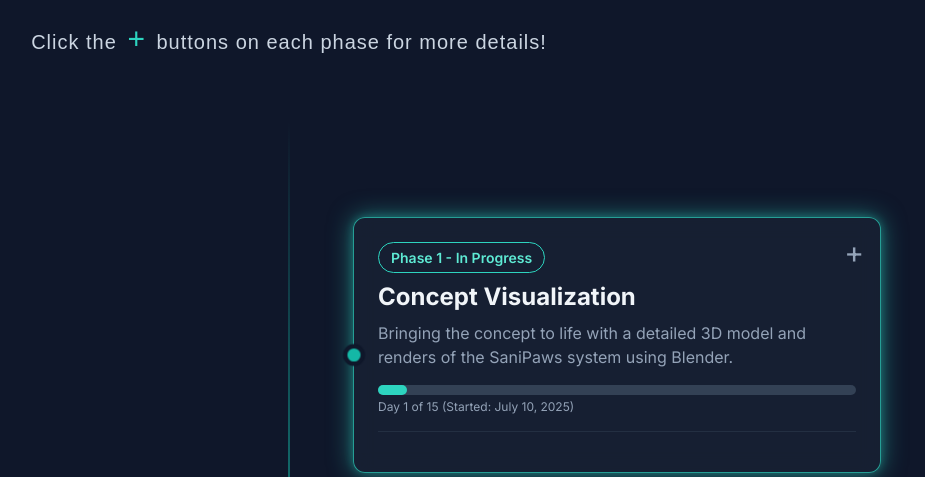
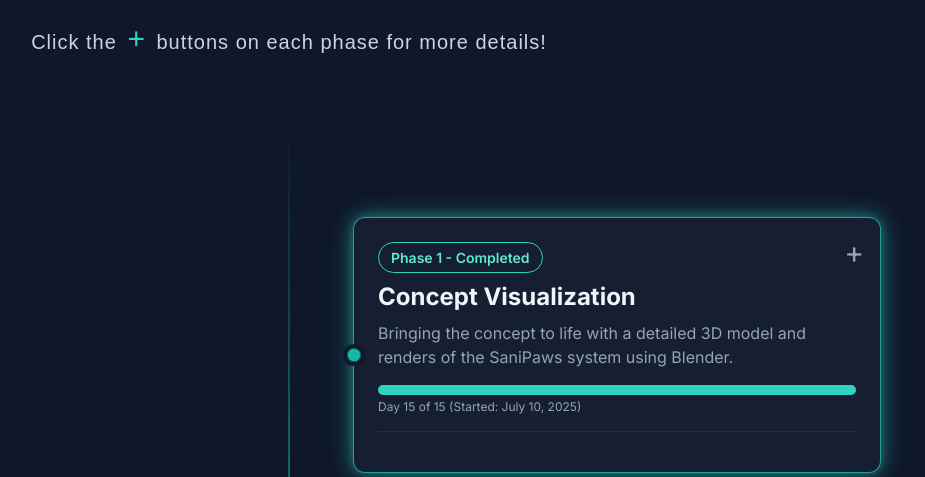
Before and after one commit to ivanweinreb/thinkmorenow, a plain HTML site: page SANIPAWS.html in a window 1280 px wide. Shown: the part 311-788 px from the top of the page, without its empty margins (351-1276 px from the left). Drawn offline with nearby package versions, Linux system fonts and the light colour scheme; a web font is replaced by a local one.

Commit message:
Update SANIPAWS.html

```diff
--- a/SANIPAWS.html
+++ b/SANIPAWS.html
@@ -201,13 +201,13 @@
                 <div class="roadmap-content active-phase">
                     <button class="details-toggle absolute top-4 right-4 text-3xl font-light text-slate-400 hover:text-teal-400 transition-colors">+</button>
                     <div class="roadmap-dot"></div>
-                    <span class="phase-tag border-teal-400 text-teal-300">Phase 1 - In Progress</span>
+                    <span class="phase-tag border-teal-400 text-teal-300">Phase 1 - Completed</span>
                     <h3 class="text-2xl font-bold mt-2 text-slate-100">Concept Visualization</h3>
                     <p class="text-slate-400 mt-2">Bringing the concept to life with a detailed 3D model and renders of the SaniPaws system using Blender.</p>
                     <div class="w-full bg-slate-700 rounded-full h-2.5 mt-4">
-                        <div class="bg-teal-400 h-2.5 rounded-full" style="width: 6%"></div>
+                        <div class="bg-teal-400 h-2.5 rounded-full" style="width: 100%"></div>
                     </div>
-                    <p class="text-xs text-slate-400 mt-1 progress-text">Day 1 of 15 (Started: July 10, 2025)</p>
+                    <p class="text-xs text-slate-400 mt-1 progress-text">Day 15 of 15 (Started: July 10, 2025)</p>
                     <div class="details-content mt-4 pt-4 border-t border-slate-700/50 text-left">
                         <h4 class="font-semibold text-slate-200 mb-2">Key Tasks:</h4>
                         <ul class="list-disc list-inside text-slate-400 space-y-1 text-sm">
```
